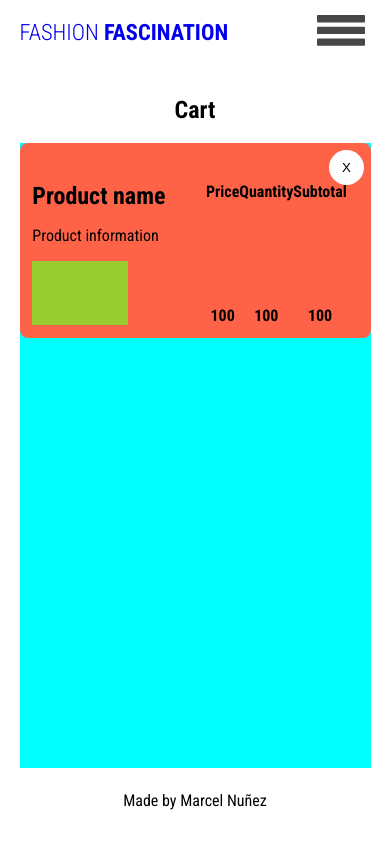
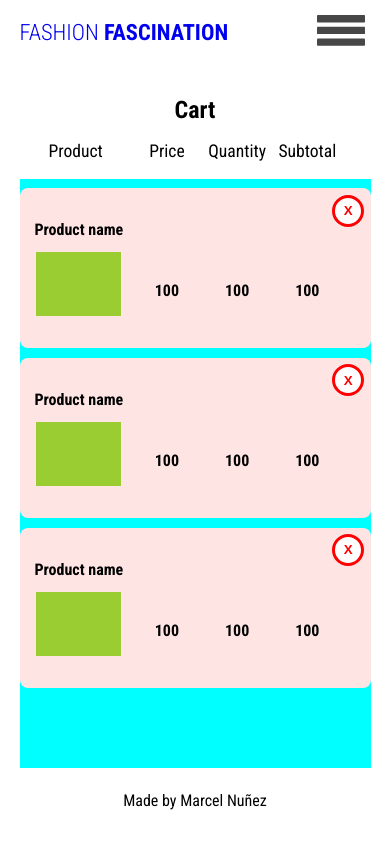
Before and after one commit to MarcelNDG/Fashion-2, a React (Create React App) app: page /shoppingCart in a window 390 px wide. Built offline with nearby package versions, Linux system fonts and the light colour scheme.

Commit message:
Mobile cart done

```diff
--- a/src/App.css
+++ b/src/App.css
@@ -586,7 +586,7 @@ footer{
     margin-left: 0.6rem;
   }
 
-  /* ---------- CONTACT PAGE ----------- */
+  /* ---------- CART PAGE ----------- */
 
   .cartContainer{
     height: 100%;
@@ -594,36 +594,65 @@ footer{
     background-color: aqua;
   }
 
+  .cartTitle{
+    margin-bottom: 0;
+  }
+
+  .productTable{
+    display: grid;
+    grid-template-columns: 1.6fr 1fr 1fr 1fr 0.4fr;
+    flex-direction: row;
+    width: 90vw;
+  }
+
+  .productTable h3{
+    font-size: 1.1rem;
+    font-weight: normal;
+  }
+
   .shoppingCart{
     display: flex;
     position: relative;
     flex-direction: column;
-
+    background-color: rgb(255, 228, 228);
+    height: 10rem;
     width: 100%;
-    background-color: tomato;
+    margin-top: 0.6rem;
     border-radius: 8px;
-    padding: 0.8rem;
-  }
-
-  .cartWrap{
-    display: flex;
-    padding-top: 1.6rem;
-  }
-
-  .productIMG{
-    width: 6em;
-    height: 4rem;
-    background-color: yellowgreen;
   }
 
   .shoppingCart h2{
     margin: 0;
   }
 
+  .cartWrap{
+    display: grid;
+    height: 6rem;
+    width: 90vw;
+    grid-template-columns: 1.6fr 1fr 1fr 1fr 0.4fr;
+    flex-direction: row;
+    margin-top: 2rem;
+  }
+
   .productInfo{
-    width: 50%;
-    text-align: left;
+    display: flex;
+    flex-direction: column;
+    justify-content: space-between;
+    align-items: center;
+    height: 100%;
+    margin-left: 0.4rem;
   }
+
+  .productInfo h4{
+    margin: 0;
+  }
+
+  .productIMG{
+    width: 80%;
+    height: 4rem;
+    background-color: yellowgreen;
+  }
+
   .productData{
     display: flex;
     flex-direction: row;
@@ -635,13 +664,8 @@ footer{
     height: 100%;
     display: flex;
     flex-direction: column;
-  }
-
-  .dataContainer{
-    height: 100%;
-    display: flex;
-    flex-direction: column;
-    justify-content: space-between;
+    justify-content: flex-end;
+    padding-bottom: 1rem;
   }
 
   .dataContainer h4{
@@ -652,13 +676,15 @@ footer{
     position: absolute;
     cursor: pointer;
     align-self: center;
-    height: 2.2rem;
-    width: 2.2rem;
+    background-color: white;
+    border: 3px red solid;
+    font-weight: bolder;
+    color: red;
+    height: 2rem;
+    width: 2rem;
     top: 0.4rem;
     right: 0.4rem;
     border-radius: 50%;
-    background-color: white;
-    border: none;
   }
 
 /* --- MEDIA QUERIES --- */
@@ -935,7 +961,6 @@ footer{
     display: flex;
   }
 
-
   .cartContainer{
     display: flex;
     justify-content: left;
@@ -1070,6 +1095,12 @@ footer{
     right: 0;
     width: 19rem;
   opacity: 1;
+  }
+
+  /* ---- CONTACT PAGE ----*/
+
+  .cartContainer{
+    flex-direction: column;
   }
 }
 
--- a/src/Pages/ShoppingCart.js
+++ b/src/Pages/ShoppingCart.js
@@ -12,7 +12,14 @@ const ShoppingCart = () => {
             <TopNav />
         </header>
         <main>
-            <h2>Cart</h2>
+            <h2 className='cartTitle'>Cart</h2>
+        <div className='productTable'>
+            <h3>Product </h3>
+            <h3>Price </h3>
+            <h3>Quantity </h3>
+            <h3>Subtotal </h3>
+        </div>
+
             <CartContainer />
         </main>
 
--- a/src/components/Cart.js
+++ b/src/components/Cart.js
@@ -6,23 +6,23 @@ const Cart = () => {
         <div className='shoppingCart'>
             <div className='cartWrap'>
             <div className='productInfo'>
-                <h2>Product name</h2>
-                <p>Product information</p>
+                <h4>Product name</h4>
                 <div className='productIMG'></div>
             </div>
-            <div className='productData'>
+
+
                 <div className='dataContainer'>
-                    <h4>Price</h4>
+
                     <h4>100</h4>
                 </div>
                 <div className='dataContainer'>
-                <h4>Quantity</h4>
+
                 <h4>100</h4>
                 </div>
                 <div className='dataContainer'>
-                <h4>Subtotal</h4>
+
                 <h4>100</h4>
-                </div>
+
             </div>
 
             </div>
--- a/src/components/CartContainer.js
+++ b/src/components/CartContainer.js
@@ -5,6 +5,8 @@ const CartContainer = () => {
     return (
         <div className='cartContainer'>
             <Cart />
+            <Cart />
+            <Cart />
 
         </div>
     )
```
